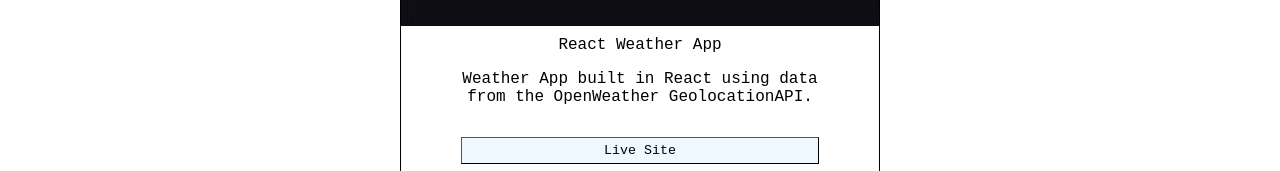
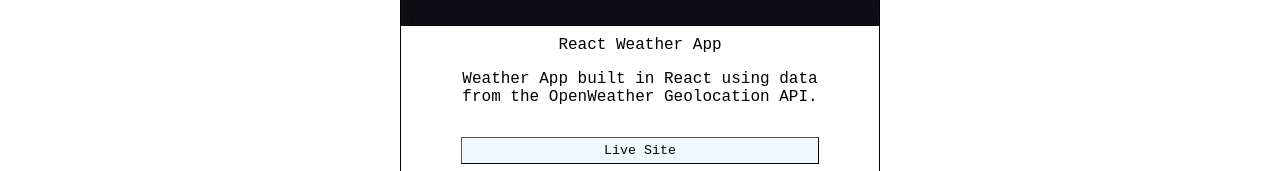
Before and after one commit to saskiabt/portfolio, a React (Create React App) app: page / in a window 1280 px wide. Shown: the part 778-949 px from the top of the page. Built offline with nearby package versions, Linux system fonts and the light colour scheme; a web font is replaced by a local one.

Commit message:
fix typo

```diff
--- a/src/Components/Projects.jsx
+++ b/src/Components/Projects.jsx
@@ -22,7 +22,7 @@
         className="weather"
         src={weatherGif}
         name="React Weather App"
-        text="Weather App built in React using data from the OpenWeather GeolocationAPI."
+        text="Weather App built in React using data from the OpenWeather Geolocation API."
         link="https://saskiabt.github.io/react-weather-app2/"
         repo="https://github.com/saskiabt/react-weather-app2"
       />
```
